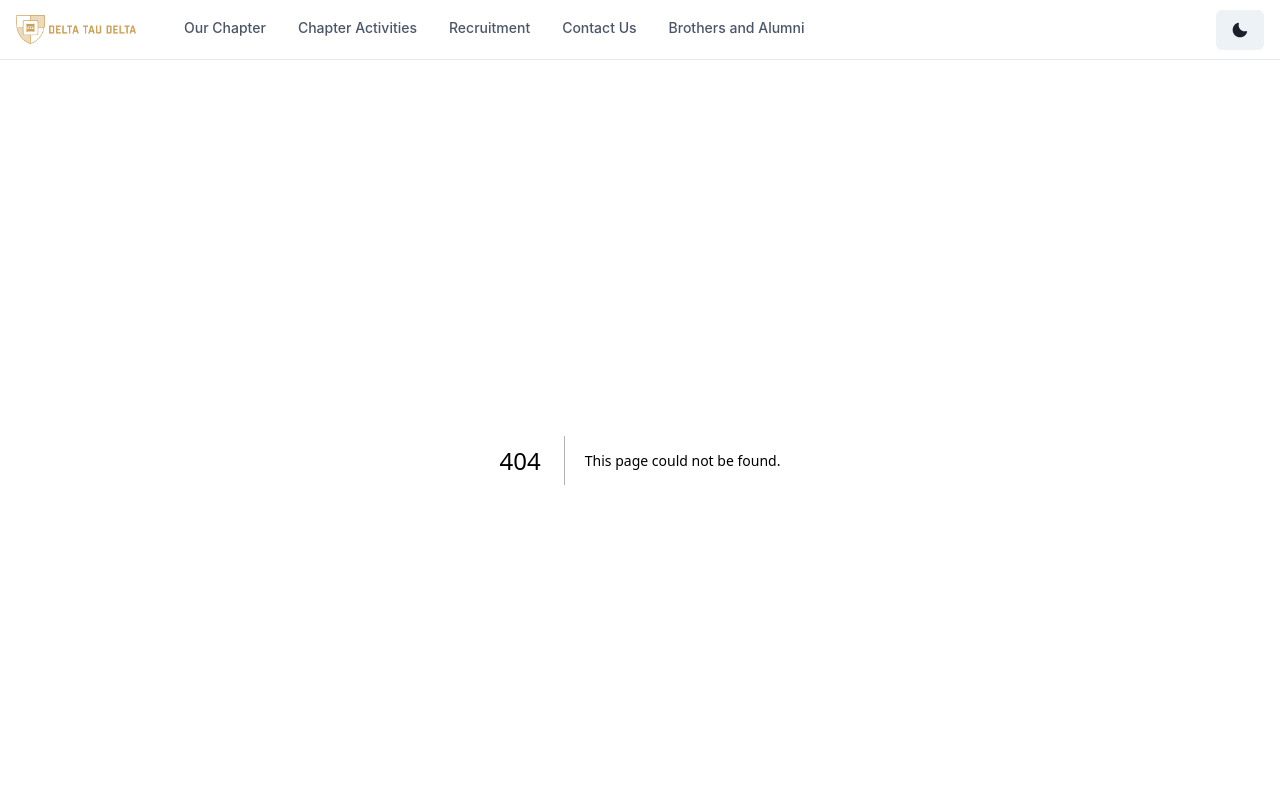
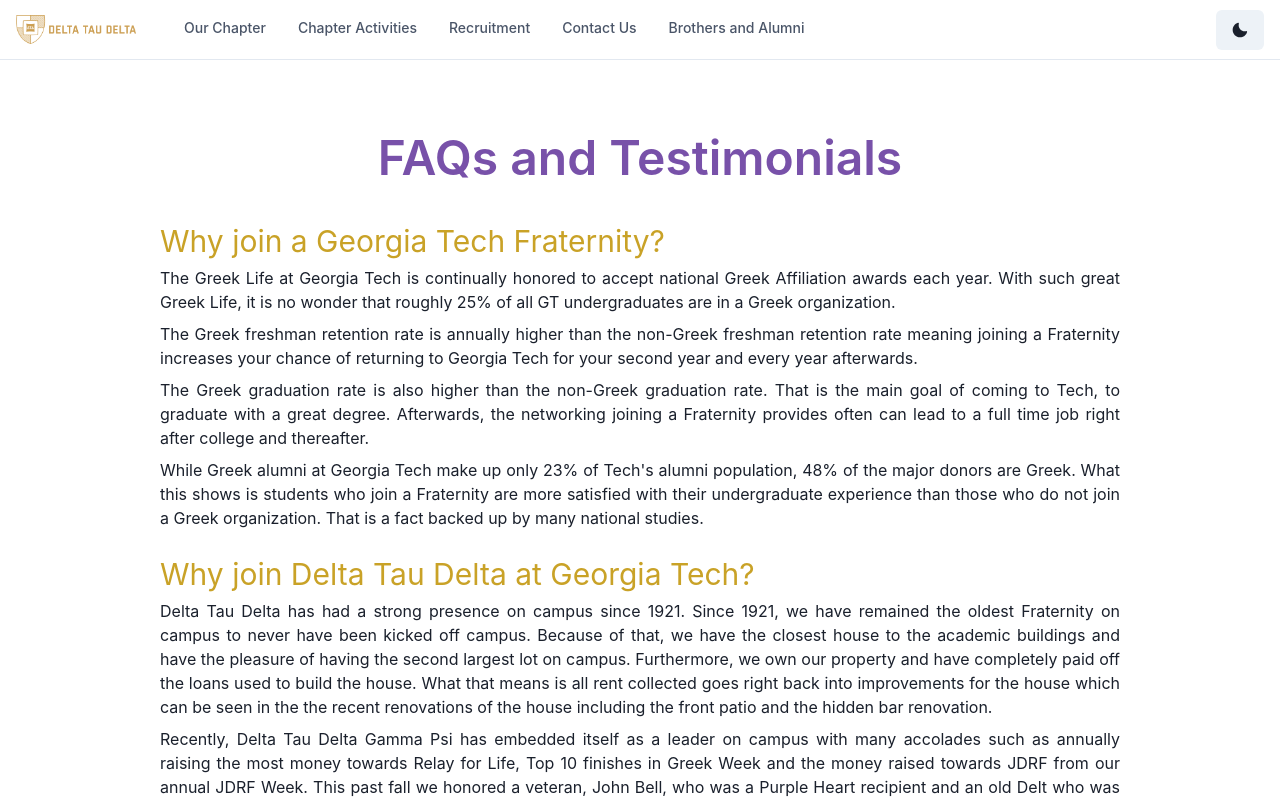
Before and after one commit to reeteshsudhakar/gtdelts-website, a Next.js app: page /faqs-testimonials in a window 1280 px wide. Before the commit this address had no page. Shown: the top 800 px of the page. Built offline with nearby package versions, Linux system fonts and the light colour scheme.

Commit message:
update file text component and create faqs + testimonials page

```diff
--- a/src/components/FileText.tsx
+++ b/src/components/FileText.tsx
@@ -35,7 +35,7 @@
                 key={index}
                 mb={2}
                 color={useColorModeValue('#000000', '#FFFFFF')}
-                maxW={'3xl'}
+                maxW={'inherit'}
                 align={'justify'}
             >
                 {line}
--- a/src/components/Navbar.tsx
+++ b/src/components/Navbar.tsx
@@ -264,8 +264,13 @@
             },
             {
                 label: 'About Us',
-                subLabel: 'Information and FAQs about our chapter - Gamma Psi',
+                subLabel: 'Information about our chapter and its history',
                 href: '/about',
+            },
+            {
+                label: 'FAQs & Testimonials',
+                subLabel: 'Common questions and information for parents and prospective members',
+                href: '/faqs-testimonials',
             },
         ],
     },
--- /dev/null
+++ b/src/pages/faqs-testimonials.tsx
@@ -0,0 +1,92 @@
+import {
+    Link as ChakraLink,
+    Text,
+    Code,
+    List,
+    ListIcon,
+    ListItem,
+    Container,
+    Flex,
+    Stack,
+    VStack,
+    useBreakpointValue,
+    useColorModeValue
+} from '@chakra-ui/react'
+import FileText from '../components/FileText'
+import { useState, useEffect } from 'react';
+
+interface FAQBlockProps {
+    filePath: string;
+}
+
+const FAQBlock = ({ filePath }: FAQBlockProps) => {
+    const [title, setTitle] = useState<string>('');
+    const [body, setBody] = useState<string[]>([]);
+
+    useEffect(() => {
+        fetch(filePath)
+            .then(response => response.text())
+            .then(text => {
+                const lines = text.split('\n');
+                if (lines.length > 0) {
+                    setTitle(lines[0]);
+                    setBody(lines.slice(1));
+                }
+            })
+            .catch(error => console.error('Error fetching text file:', error));
+    }, [filePath]);
+
+    return (
+        <Stack
+            textAlign={'left'}
+            align={'left'}
+        >
+            <Text
+                fontWeight={400}
+                fontSize={{ base: '2xl', sm: '1xl', md: '3xl' }}
+                lineHeight={'110%'}
+                color={useColorModeValue('#c9a227', '#7851a9')}
+            >
+                {title}
+            </Text>
+            {body.map((line, index) => (
+                <Text key={index} align='justify'>{line}</Text>
+            ))}
+        </Stack>
+    );
+}
+
+
+const FAQs = () => (
+    <>
+        <Container
+            maxW={'5xl'}
+            padding={{ base: 8, md: 8 }}
+        >
+            <Stack
+                textAlign={'center'}
+                align={'center'}
+                spacing={{ base: 4, md: 4 }}
+                py={{ base: 10, md: 10 }}
+            >
+                <Text
+                    fontWeight={600}
+                    fontSize={{ base: '3xl', sm: '4xl', md: '5xl' }}
+                    lineHeight={'110%'}
+                    color={useColorModeValue('#7851a9', '#c9a227')}
+                >
+                    FAQs and Testimonials
+                </Text>
+            </Stack>
+            <VStack
+                spacing={'20px'}
+                align={'left'}
+            >
+                <FAQBlock filePath='assets/faqs/faq-1.txt' />
+                <FAQBlock filePath='assets/faqs/faq-2.txt' />
+            </VStack>
+        </Container>
+    </>
+)
+
+export default FAQs
```
Also changed, not shown: public/assets/faqs/faq-1.txt (added), public/assets/faqs/faq-2.txt (added), public/assets/faqs/faqsBlurb.txt (added).
